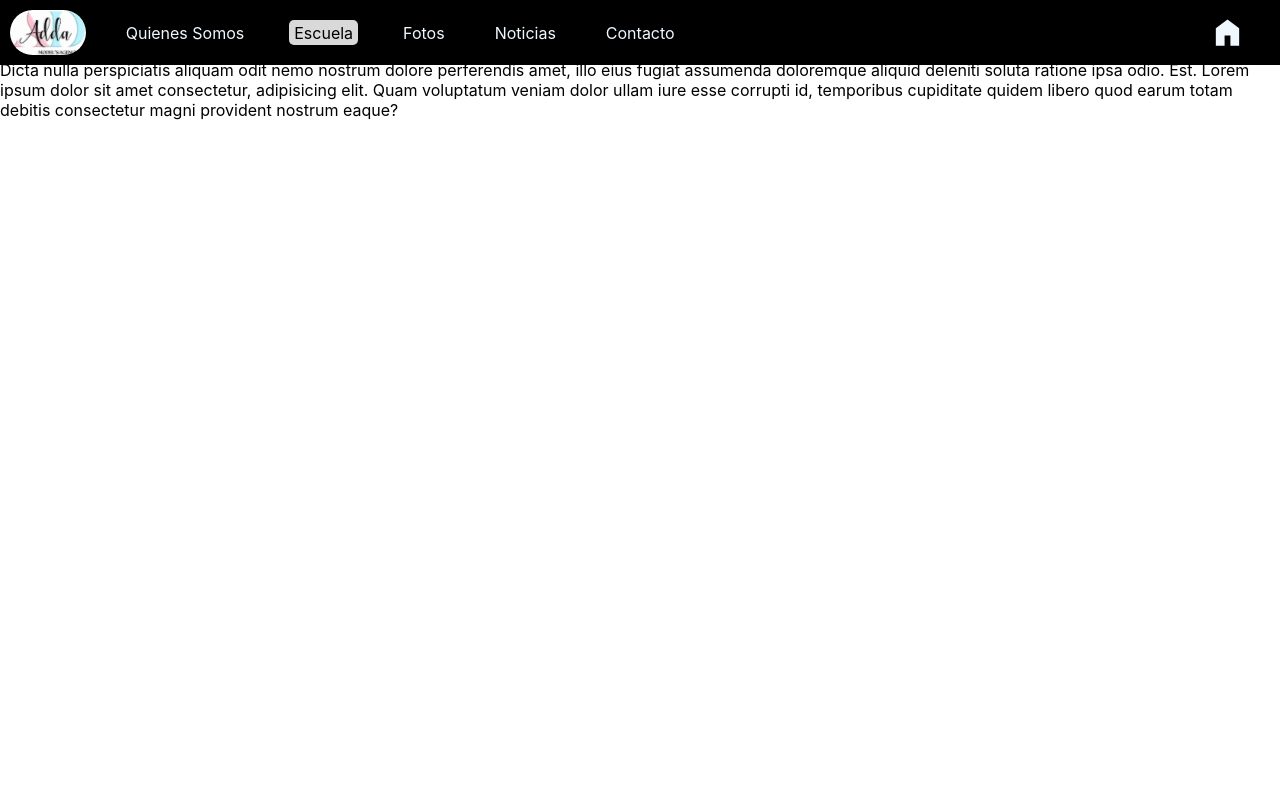
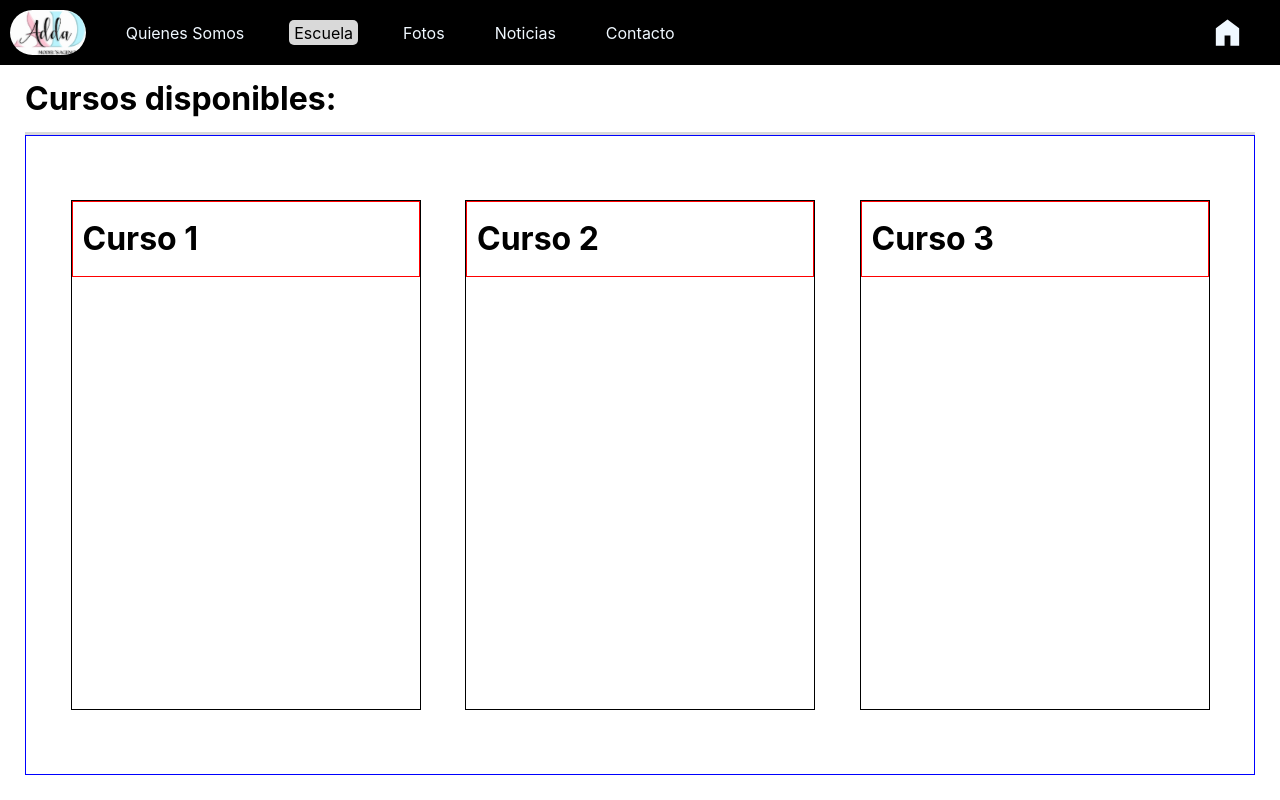
Before and after one commit to elianbenjamin/Adda, a React (Vite) app in the folder Client/: page /school in a window 1280 px wide. Built offline with nearby package versions, Linux system fonts and the light colour scheme.

Commit message:
about mas o menos y carpeta 'Pages' creada

```diff
--- a/Client/src/App.tsx
+++ b/Client/src/App.tsx
@@ -1,8 +1,8 @@
 import "./App.css";
 import { Routes, Route } from "react-router-dom";
 import NavBar from "./components/NavBar/NavBar";
-import Home from "./components/Home/Home";
-import School from "./components/School/School";
+import Home from "./Pages/Home/Home";
+import School from "./Pages/School/School";
 import Photos from "./components/Photos/Photos";
 import { RefObject, useRef } from "react";
 
--- a/Client/src/components/home/Home.tsx
+++ b/Client/src/Pages/Home/Home.tsx
@@ -1,5 +1,5 @@
 import style from "./home.module.scss";
-import About from "../About/About";
+import About from "../../components/About/About";
 import modelaje from "../../assets/modelaje.mp4";
 import { forwardRef, useImperativeHandle, useRef } from "react";
 
--- /dev/null
+++ b/Client/src/Pages/School/School.tsx
@@ -0,0 +1,18 @@
+import Course from "../../components/Course/Course";
+import style from "./school.module.scss";
+
+const School = () => {
+  return (
+    <div className={style.School}>
+      <h1 className={style.title}>Cursos disponibles:</h1>
+
+      <div className={style.content}>
+        <Course num={1} />
+        <Course num={2} />
+        <Course num={3} />
+      </div>
+    </div>
+  );
+};
+
+export default School;
--- /dev/null
+++ b/Client/src/Pages/School/school.module.scss
@@ -0,0 +1,21 @@
+@import '../../index.scss';
+
+.School {
+    @include flex (center, stretch, column);
+    width: 100vw;
+    height: 100vh;
+    padding: 25px;
+    padding-top: 65px;
+
+    .title {
+        @include flex (flex-start, center);
+        height: 70px;
+        border-bottom: solid $gray;
+    }
+
+    .content {
+        @include flex (space-evenly, center);
+        flex: 1;
+        border: solid blue 1px;
+    }
+}
--- a/Client/src/components/About/About.tsx
+++ b/Client/src/components/About/About.tsx
@@ -1,7 +1,7 @@
 import { ForwardedRef, forwardRef } from "react";
 import style from "./about.module.scss";
-import img1 from "../../assets/About_img1.jpg";
-import img2 from "../../assets/ABout_img2.jpg";
+import img1 from '../../assets/About_img1.jpg'
+import img2 from "../../assets/About_img2.jpg";
 
 // eslint-disable-next-line @typescript-eslint/no-unused-vars
 const About = forwardRef((_, ref: ForwardedRef<HTMLDivElement>) => {
--- a/Client/src/components/About/about.module.scss
+++ b/Client/src/components/About/about.module.scss
@@ -16,9 +16,8 @@
 
     .imgContainer {
       @include flex (center, center);
-      background-color: black;
-      border: solid black;
       height: 100%;
+      box-shadow: 2px 2px 8px black;
 
       img {
         height: 100%;
--- /dev/null
+++ b/Client/src/components/Course/Course.tsx
@@ -0,0 +1,11 @@
+import style from "./course.module.scss";
+
+const Course = (props: { num: number }) => {
+  return (
+    <div className={style.Course}>
+      <h1>Curso {props.num}</h1>
+    </div>
+  );
+};
+
+export default Course;
--- /dev/null
+++ b/Client/src/components/Course/course.module.scss
@@ -0,0 +1,14 @@
+@import '../../index.scss';
+
+.Course {
+  height: 80%;
+  border: solid black 1px;
+  width: 350px;
+
+  h1 {
+    @include flex (flex-start, center);
+    border: solid red 1px;
+    height: 15%;
+    padding: 10px;
+  }
+}
--- a/Client/src/components/NavBar/NavBar.tsx
+++ b/Client/src/components/NavBar/NavBar.tsx
@@ -35,10 +35,12 @@ export const NavBar = (props: Props) => {
         <li
           className={pathname === "/about" ? style.active : ""}
           onClick={() => {
-            scroll("bottom");
+            setTimeout(() => {
+              scroll("bottom");
+            }, 0);
           }}
         >
-          Quienes Somos
+          <Link to={"/"}>Quienes Somos</Link>
         </li>
         <li className={pathname === "/school" ? style.active : ""}>
           <Link to="/school">Escuela</Link>
--- a/Client/src/components/School/School.tsx
+++ /dev/null
@@ -1,15 +0,0 @@
-import style from "./school.module.scss"
-
-const School = () => {
-  return (
-    <div className={style.container}>
-      <p>Lorem ipsum dolor sit amet consectetur adipisicing elit. Dicta nulla perspiciatis aliquam odit nemo nostrum dolore perferendis amet, illo eius fugiat assumenda doloremque aliquid deleniti soluta ratione ipsa odio. Est.
-        Lorem ipsum dolor sit amet consectetur, adipisicing elit. Quam voluptatum veniam dolor ullam iure esse corrupti id, temporibus cupiditate quidem libero quod earum totam debitis consectetur magni provident nostrum eaque?
-        Lorem ipsum dolor sit amet consectetur adipisicing elit. Dicta nulla perspiciatis aliquam odit nemo nostrum dolore perferendis amet, illo eius fugiat assumenda doloremque aliquid deleniti soluta ratione ipsa odio. Est.
-        Lorem ipsum dolor sit amet consectetur, adipisicing elit. Quam voluptatum veniam dolor ullam iure esse corrupti id, temporibus cupiditate quidem libero quod earum totam debitis consectetur magni provident nostrum eaque?
-      </p>
-    </div>
-  )
-}
-
-export default School
--- a/Client/src/components/School/school.module.scss
+++ /dev/null
@@ -1,4 +0,0 @@
-.container {
-    width: 100vw;
-    height: 100vh;
-}
```
Also changed, not shown: Client/src/Pages/Home/home.module.scss (renamed from Client/src/components/home/home.module.scss).
